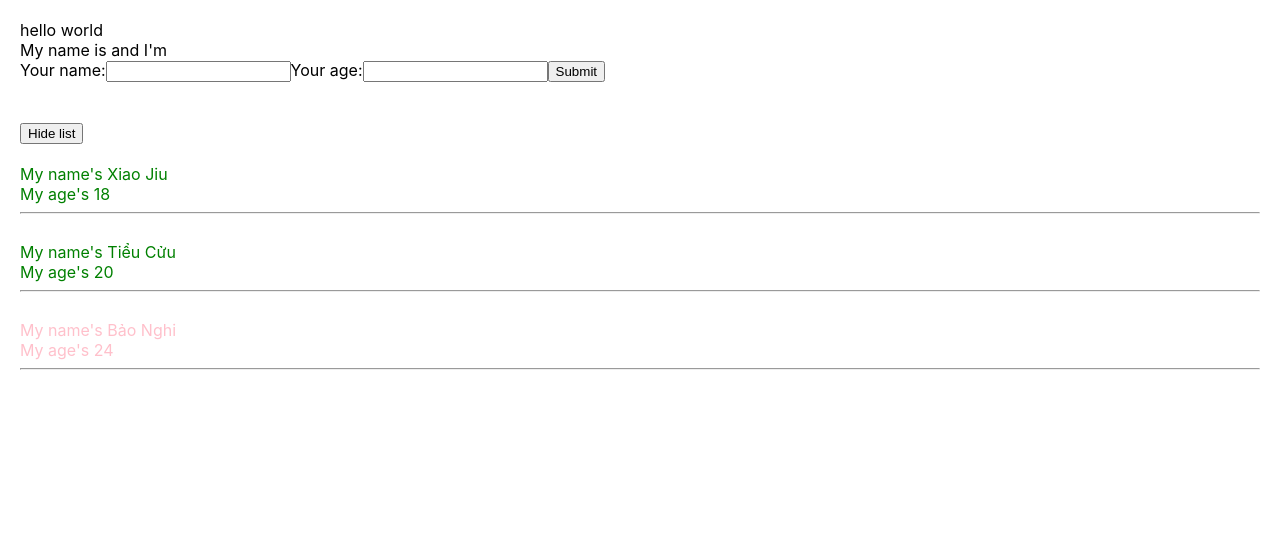
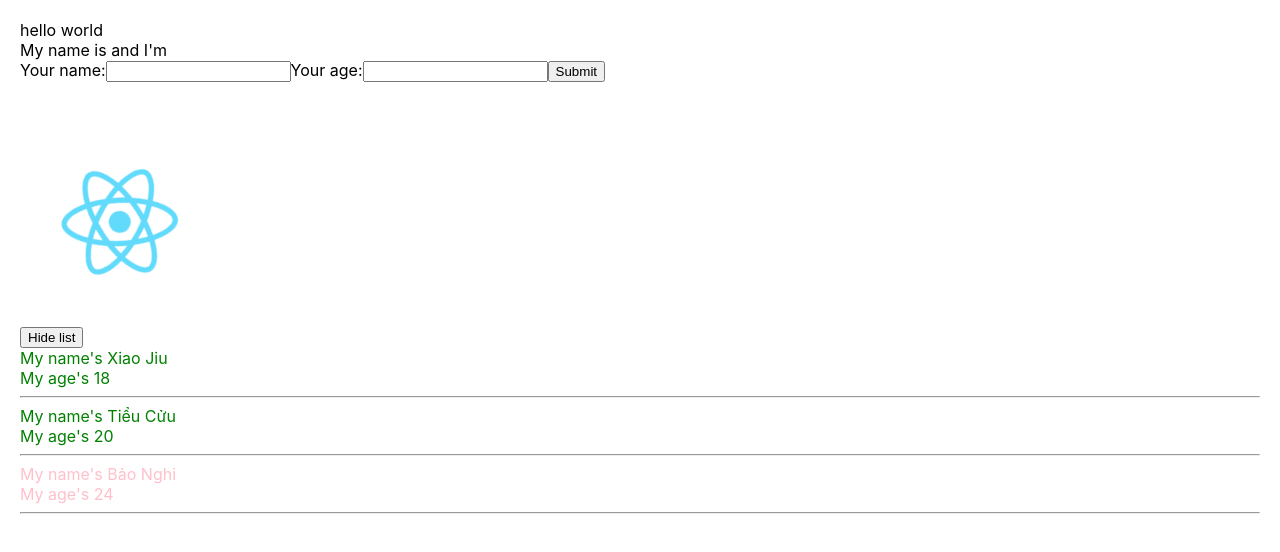
Before and after one commit to TieuCuu/reactjs-hoidanit, a React (Create React App) app: page / in a window 1280 px wide. Shown: the top 552 px of the page. Built offline with nearby package versions, Linux system fonts and the light colour scheme.

Commit message:
use image effectively

```diff
--- a/src/components/DisplayInfor.js
+++ b/src/components/DisplayInfor.js
@@ -1,5 +1,6 @@
 import React from "react";
 import './DisplayInfor.scss';
+import logo from './../logo.svg';
 
 class DisplayInfor extends React.Component {
 
@@ -22,7 +23,7 @@ class DisplayInfor extends React.Component {
         return (
 
             <div className="display-infor-container">
-
+                <img src={logo} alt="" />
                 <div>
                     <button onClick={() => { this.handleShowHide() }}>
                         {this.state.isShowListUser === true ? "Hide list" : "Show list"}
@@ -35,7 +36,7 @@ class DisplayInfor extends React.Component {
 
                             return (
                                 <div key={user.id} className={+user.age > 20 ? "red" : "green"}>
-                                    <div style={{ paddingTop: '20px' }}>My name's {user.name} </div>
+                                    <div>My name's {user.name} </div>
                                     <div>My age's {user.age}</div>
                                     <hr />
                                 </div>
--- a/src/components/DisplayInfor.scss
+++ b/src/components/DisplayInfor.scss
@@ -6,4 +6,10 @@
     .green {
         color: green;
     }
+
+    img {
+        width: 200px;
+        height: 200px;
+        animation: App-logo-spin infinite 3s linear;
+    }
 }
```
